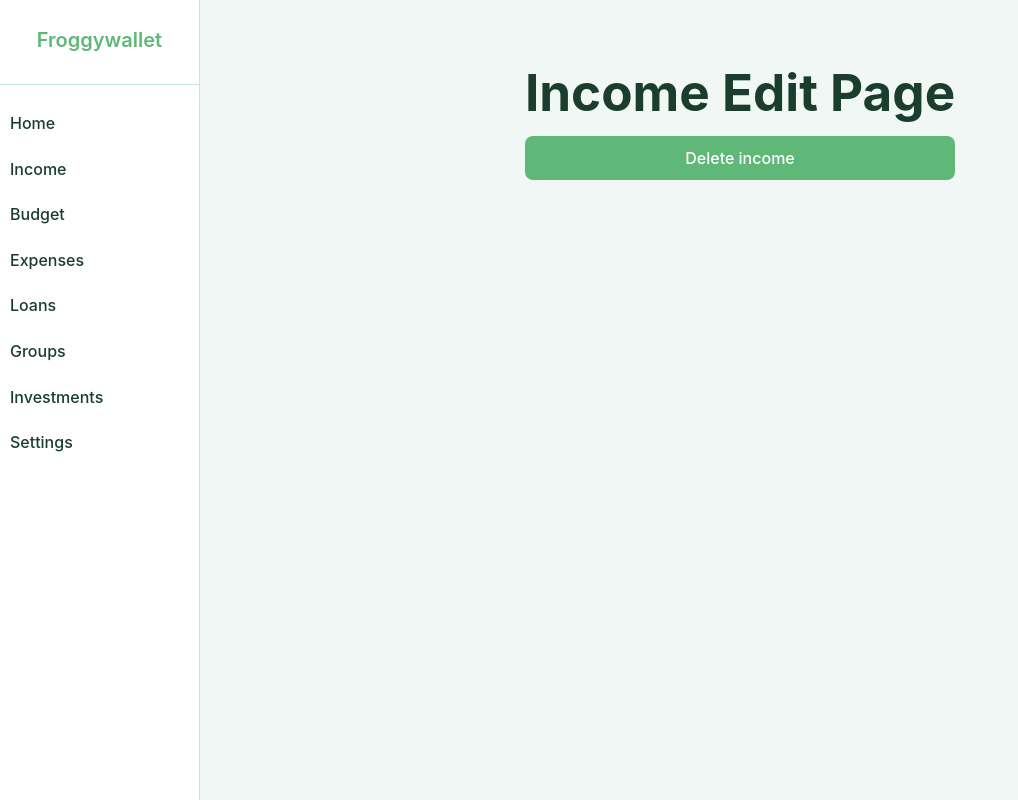
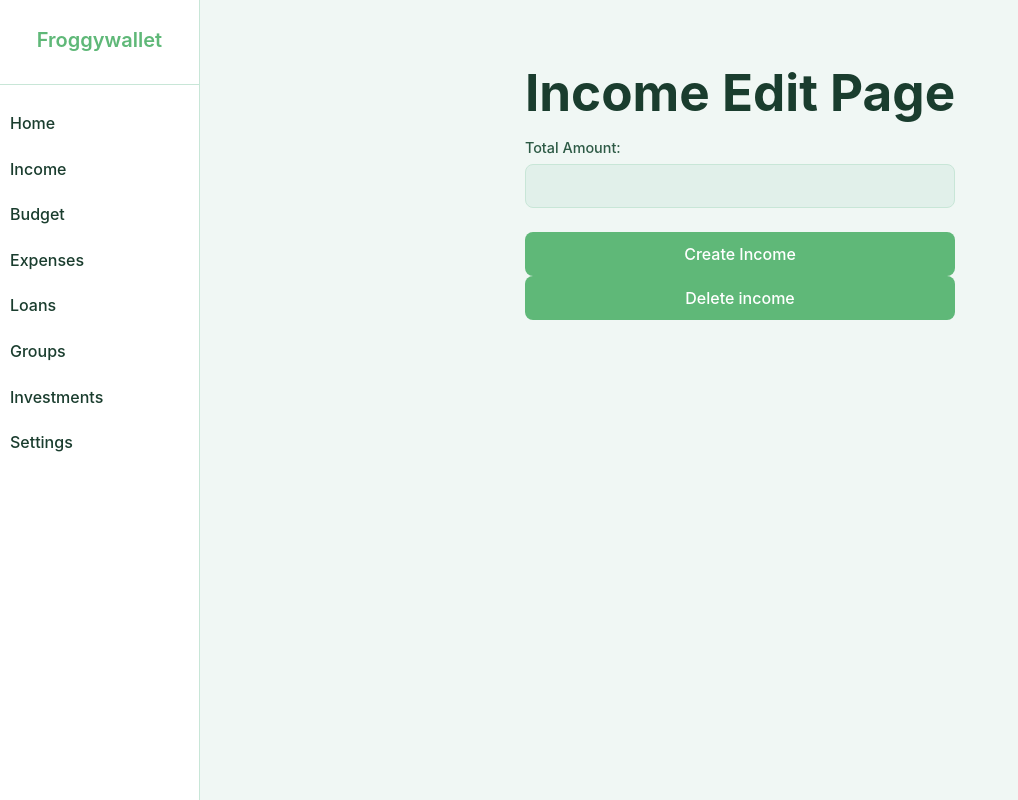
Before and after one commit to kvietelaitis/froggywallet, a React app in the folder frontend/: page /income/edit-income in a window 1280 px wide. Shown: the whole page, without its empty margins (0-1018 px from the left). Built offline with nearby package versions, Linux system fonts and the light colour scheme; the HTML template or start-up script is replaced by a standard one.

Commit message:
Added inputs for income and budget

```diff
--- a/frontend/src/pages/Income/IncomeCreatePage.tsx
+++ b/frontend/src/pages/Income/IncomeCreatePage.tsx
@@ -1,8 +1,24 @@
+import { useNavigate } from "react-router-dom";
+
 function IncomeCreationPage() {
+    const navigate = useNavigate();
 
     return (
         <div>
-            <h1>Income Creation Page</h1>
+            <div>
+                <h1>Income Creation Page</h1>
+            </div>
+
+            <div>
+                <label>
+                    Total Amount:
+                    <input type="number" />
+                </label>
+            </div>
+
+            <button style={{ marginTop: '1rem' }} onClick={() => navigate(-1)}>
+                Create Income
+            </button>
         </div>
     );
 }
--- a/frontend/src/pages/Income/IncomeEditPage.tsx
+++ b/frontend/src/pages/Income/IncomeEditPage.tsx
@@ -1,10 +1,24 @@
+import { useNavigate } from "react-router-dom";
+
 function IncomeEditPage() {
+    const navigate = useNavigate();
 
     return (
         <div>
             <h1>Income Edit Page</h1>
 
-            <button>
+            <div>
+                <label>
+                    Total Amount:
+                    <input type="number" />
+                </label>
+            </div>
+
+            <button style={{ marginTop: '1rem' }} onClick={() => navigate(-1)}>
+                Create Income
+            </button>
+
+            <button onClick={() => navigate(-1)}>
                 Delete income
             </button>
         </div>
```
